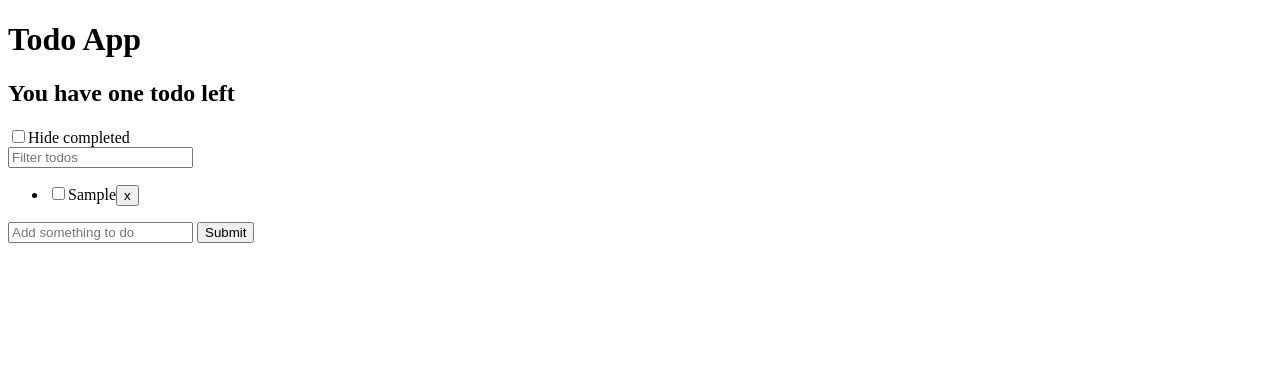
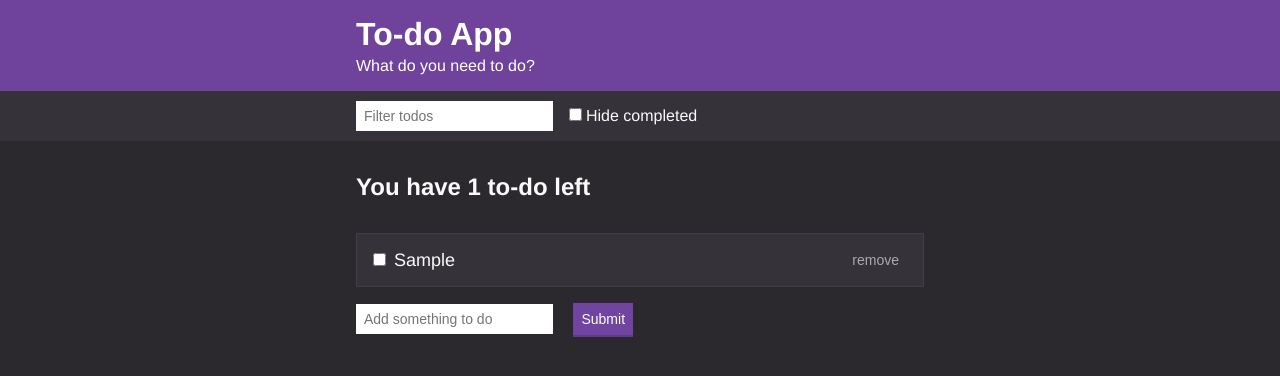
Before and after one commit to erenakgunduz/js-bootcamp, a website: page todo-app/index.html in a window 1280 px wide. Both pictures are taken after typing "Sample" into the empty fields and a click on the button "Submit". Drawn offline with Linux system fonts and the light colour scheme.

Commit message:
Todo app complete

```diff
--- a/todo-app/index.html
+++ b/todo-app/index.html
@@ -4,24 +4,40 @@
     <meta charset="UTF-8" />
     <meta http-equiv="X-UA-Compatible" content="IE=edge" />
     <meta name="viewport" content="width=device-width, initial-scale=1.0" />
-    <title>Todo App</title>
+    <link rel="shortcut icon" href="images/favicon.png" type="image/x-icon" />
+    <link rel="stylesheet" href="styles/style.css" />
+    <title>To-do App</title>
   </head>
   <body>
-    <header></header>
-    <label class="hide-completed">
+    <header class="header">
+      <div class="container">
+        <h1 class="header__title">To-do App</h1>
+        <h2 class="header__subtitle">What do you need to do?</h2>
+      </div>
+    </header>
+
+    <div class="actions">
+      <div class="actions__container">
+        <div class="filter">
+          <input class="input" id="search-text" type="text" placeholder="Filter todos" />
+        </div>
+        <label class="checkbox">
           <input type="checkbox" id="hide-completed" /><span>Hide completed</span>
         </label>
-    <div class="filter">
-      <input id="search-text" type="text" placeholder="Filter todos" />
       </div>
+    </div>
+
+    <div class="container">
+      <h2 class="list-title"></h2>
       <div class="todos">
+        <p class="empty-message"></p>
         <ul class="todo-list"></ul>
       </div>
       <form action="#" id="new-todo">
-      <input type="text" placeholder="Add something to do" name="newTodoText" />
-      <button>Submit</button>
+        <input class="input" type="text" placeholder="Add something to do" name="newTodoText" />
+        <button class="button">Submit</button>
       </form>
-    <!-- Import scripts -->
+    </div>
     <script src="scripts/todo-functions.js"></script>
     <script src="scripts/todo-app.js"></script>
   </body>
--- a/todo-app/scripts/todo-functions.js
+++ b/todo-app/scripts/todo-functions.js
@@ -45,28 +45,25 @@ const toggleTodo = (id, e) => {
 
 // Display summary
 const getSummary = (todos) => {
-  const pendingTodos = document.createElement('h2');
-  if (todos.length === 1) {
-    pendingTodos.textContent = 'You have one todo left';
-  } else {
-    pendingTodos.textContent = `You have ${todos.length} todos left`;
-  }
-  document.querySelector('header').appendChild(pendingTodos);
+  const pendingTodos = document.querySelector('.list-title');
+  const plural = todos.length === 1 ? '' : 's';
+  pendingTodos.textContent = `You have ${todos.length} to-do${plural} left`;
 };
 
 // Generate DOM render
 const generateTodoDOM = (render) => {
   document.querySelector('.todos .todo-list').innerHTML = '';
   render.forEach((todo) => {
-    const toDoList = document.createElement('li');
+    const toDoList = document.createElement('label');
+    const containerEl = document.createElement('div');
     const checkBox = document.createElement('input');
     const toDoListText = document.createElement('span');
     const rmButton = document.createElement('button');
 
     // Checkbox functionality
     checkBox.setAttribute('type', 'checkbox');
-    toDoList.appendChild(checkBox);
     checkBox.checked = todo.completed;
+    containerEl.appendChild(checkBox);
     checkBox.addEventListener('change', (e) => {
       toggleTodo(todo.id, e);
       saveTodos(todos);
@@ -75,10 +72,16 @@ const generateTodoDOM = (render) => {
 
     // Todo text to be rendered
     toDoListText.textContent = todo.text;
-    toDoList.appendChild(toDoListText);
+    containerEl.appendChild(toDoListText);
+
+    // Set up container
+    toDoList.classList.add('list-item');
+    containerEl.classList.add('list-item__container');
+    toDoList.appendChild(containerEl);
 
     // Remove button functionality
-    rmButton.textContent = 'x';
+    rmButton.textContent = 'remove';
+    rmButton.classList.add('button', 'button--text');
     toDoList.appendChild(rmButton);
     rmButton.addEventListener('click', () => {
       removeTodo(todo.id);
@@ -96,21 +99,34 @@ function renderTodos(todos, filters) {
     list.filter((item) => item.text.toLowerCase().includes(filters.searchText.toLowerCase()));
 
   const getPendingTodos = todos.filter((todo) => !todo.completed);
-  document.querySelector('header').innerHTML = '<h1>Todo App</h1>';
+  const emptyMessage = document.querySelector('.empty-message');
   getSummary(filteredTodos(getPendingTodos));
+
+  const showEmptyMessage = (len) => {
+    if (len < 1) {
+      emptyMessage.textContent = 'No to-dos to show';
+    } else {
+      emptyMessage.textContent = '';
+    }
+  };
 
   // Render based on current state of checkbox at time of function call
   // Which is every keystroke of search box due to event listener
   if (filters.hideCompleted.checked) {
     generateTodoDOM(filteredTodos(getPendingTodos));
+    showEmptyMessage(filteredTodos(getPendingTodos).length);
   } else {
     generateTodoDOM(filteredTodos(todos));
+    showEmptyMessage(filteredTodos(todos).length);
   }
 
   // Also need event listener here to respond to every change to checkbox state
   document.querySelector('#hide-completed').addEventListener('change', (e) => {
-    return e.target.checked
-      ? generateTodoDOM(filteredTodos(getPendingTodos))
-      : generateTodoDOM(filteredTodos(todos));
+    if (e.target.checked) {
+      showEmptyMessage(filteredTodos(getPendingTodos).length);
+      return generateTodoDOM(filteredTodos(getPendingTodos));
+    }
+    showEmptyMessage(filteredTodos(todos).length);
+    return generateTodoDOM(filteredTodos(todos));
   });
 }
```
Lines whose indentation alone changed are shown as unchanged.
